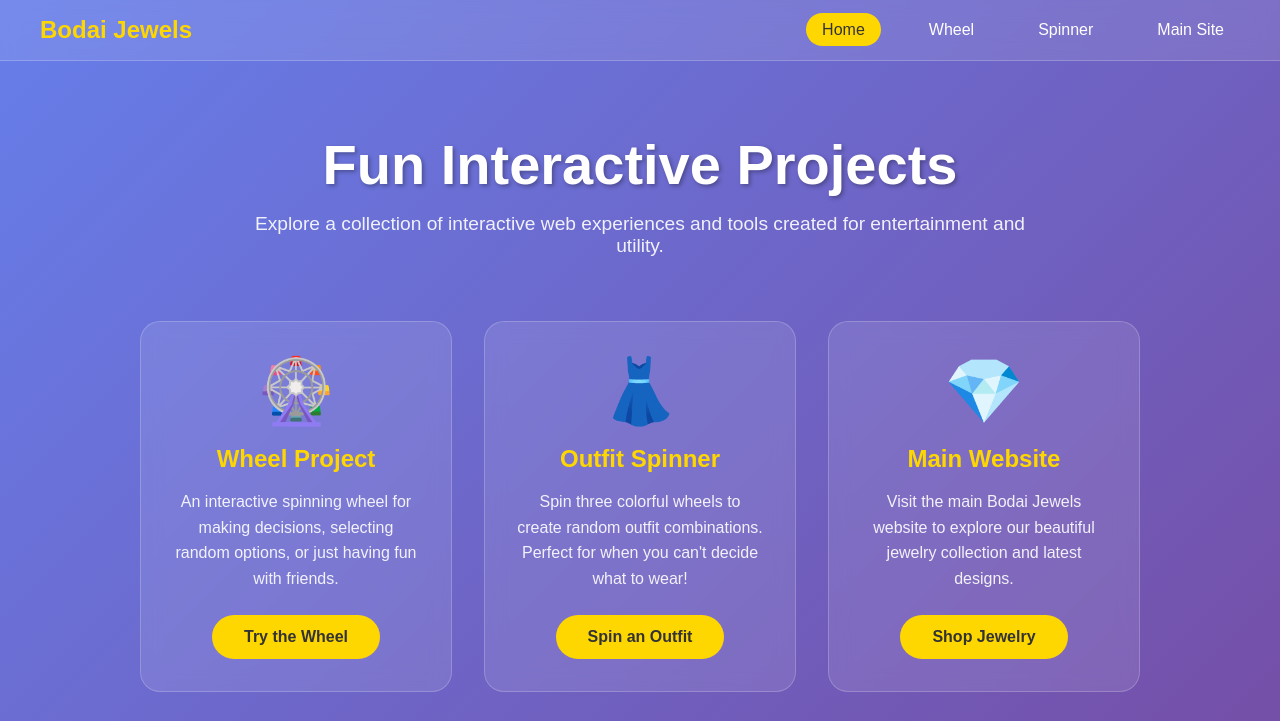
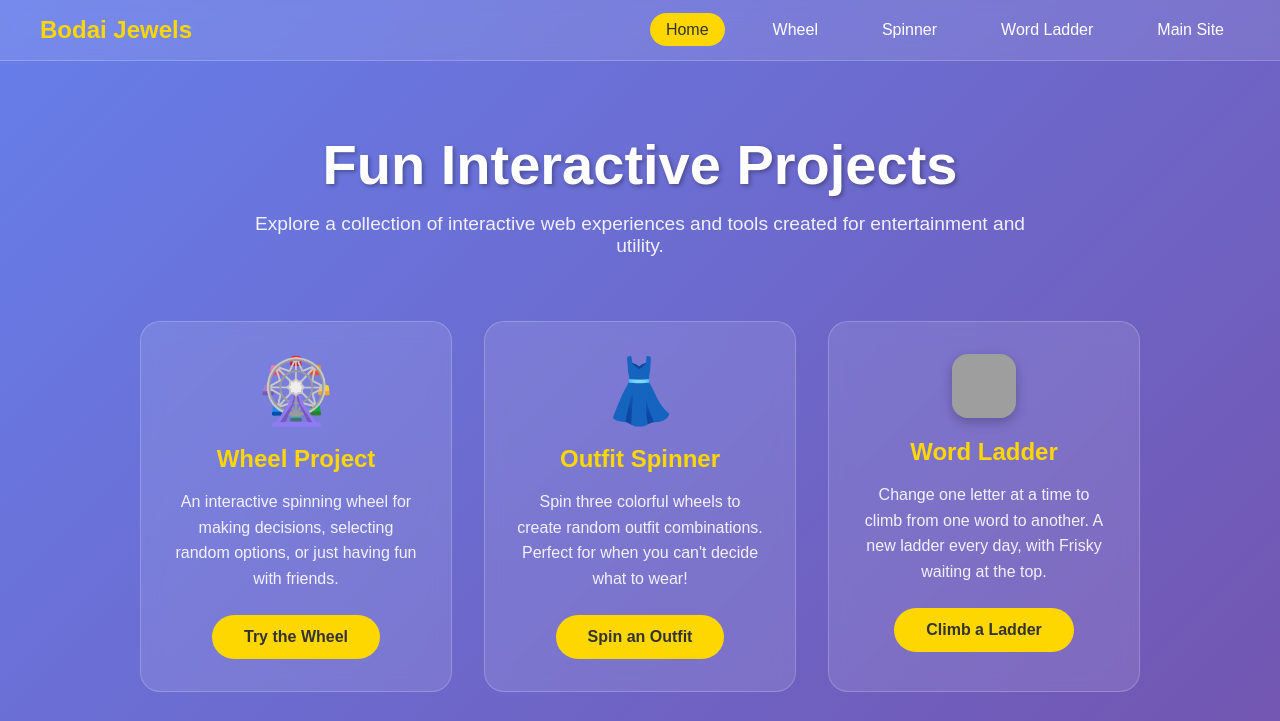
Before and after one commit to SurbhiSGupta/navigation-project, a plain HTML site: page index.html in a window 1280 px wide. Shown: the top 721 px of the page. Drawn offline with Linux system fonts and the light colour scheme; grey boxes are pictures that could not be loaded.

Commit message:
Add Bodai Word Ladder card and menu link
Co-Authored-By: Claude Opus 5.5 <noreply@anthropic.com>

```diff
--- a/index.html
+++ b/index.html
@@ -123,6 +123,14 @@
         margin-bottom: 1rem;
       }
 
+      .project-icon-img {
+        width: 64px;
+        height: 64px;
+        border-radius: 16px;
+        margin-bottom: 1rem;
+        box-shadow: 0 4px 12px rgba(0, 0, 0, 0.25);
+      }
+
       .project-card h3 {
         font-size: 1.5rem;
         margin-bottom: 1rem;
@@ -209,6 +217,11 @@
             >
           </li>
           <li>
+            <a href="https://wordladder.bodaijewels.com" target="_blank"
+              >Word Ladder</a
+            >
+          </li>
+          <li>
             <a href="https://bodaijewels.com" target="_blank">Main Site</a>
           </li>
         </ul>
@@ -260,6 +273,24 @@
             class="project-link"
             target="_blank"
             >Spin an Outfit</a
+          >
+        </div>
+
+        <div
+          class="project-card"
+          onclick="window.open('https://wordladder.bodaijewels.com', '_blank')"
+        >
+          <img class="project-icon-img" src="https://wordladder.bodaijewels.com/icon-192.png" alt="" />
+          <h3>Word Ladder</h3>
+          <p>
+            Change one letter at a time to climb from one word to another. A new
+            ladder every day, with Frisky waiting at the top.
+          </p>
+          <a
+            href="https://wordladder.bodaijewels.com"
+            class="project-link"
+            target="_blank"
+            >Climb a Ladder</a
           >
         </div>
 
```
